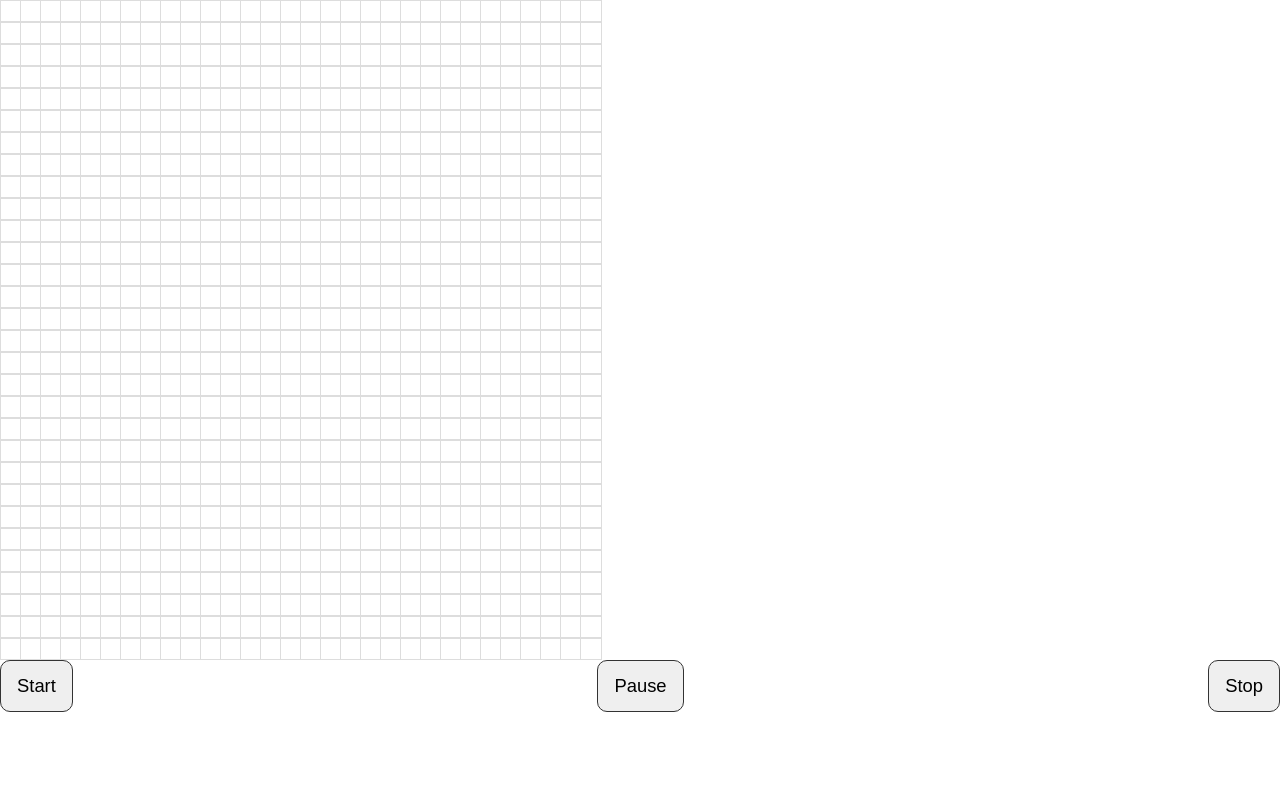
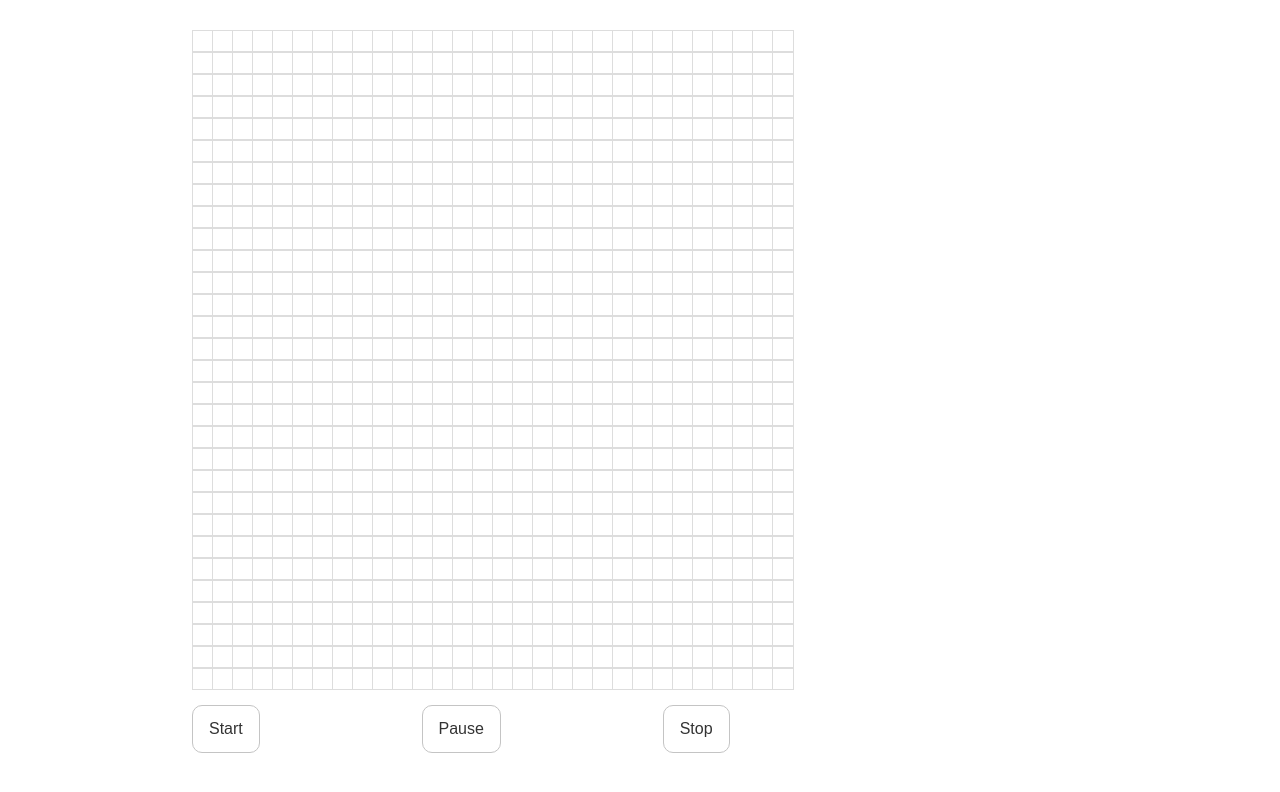
Before and after one commit to Uzoamaka126/game-of-life, a React (Create React App) app in the folder app/: page / in a window 1280 px wide. Shown: the top 792 px of the page. Built offline with nearby package versions, Linux system fonts and the light colour scheme.

Commit message:
Implement the function used to run the simulation

```diff
--- a/app/src/App.css
+++ b/app/src/App.css
@@ -1,38 +1,3 @@
 .App {
-  text-align: center;
+  min-height: 100vh
 }
-
-.App-logo {
-  height: 40vmin;
-  pointer-events: none;
-}
-
-@media (prefers-reduced-motion: no-preference) {
-  .App-logo {
-    animation: App-logo-spin infinite 20s linear;
-  }
-}
-
-.App-header {
-  background-color: #282c34;
-  min-height: 100vh;
-  display: flex;
-  flex-direction: column;
-  align-items: center;
-  justify-content: center;
-  font-size: calc(10px + 2vmin);
-  color: white;
-}
-
-.App-link {
-  color: #61dafb;
-}
-
-@keyframes App-logo-spin {
-  from {
-    transform: rotate(0deg);
-  }
-  to {
-    transform: rotate(360deg);
-  }
-}
--- a/app/src/components/ActionButtons.jsx
+++ b/app/src/components/ActionButtons.jsx
@@ -1,28 +1,52 @@
-import React from 'react'
+import React from "react";
 
 export function StartButton(props) {
-    return <button style={{
+  return (
+    <button
+      style={{
         borderRadius: "10px",
-        border: "1px solid #333",
+        border: "1px solid #c4c4c4",
         padding: "14px 16px",
-        fontSize: "1.15rem"
-    }}>Start</button>
+        fontSize: "1rem",
+        color: "#333",
+        background: "#fff"
+      }}
+    >
+      Start
+    </button>
+  );
 }
 
 export function PauseButton(props) {
-    return <button style={{
+  return (
+    <button
+      style={{
         borderRadius: "10px",
-        border: "1px solid #333",
+        border: "1px solid #c4c4c4",
         padding: "14px 16px",
-        fontSize: "1.15rem"
-    }}>Pause</button>
+        fontSize: "1rem",
+        color: "#333",
+        background: "#fff"
+      }}
+    >
+      Pause
+    </button>
+  );
 }
 
 export function StopButton(props) {
-    return <button style={{
+  return (
+    <button
+      style={{
         borderRadius: "10px",
-        border: "1px solid #333",
+        border: "1px solid #c4c4c4",
         padding: "14px 16px",
-        fontSize: "1.15rem"
-    }}>Stop</button>
+        fontSize: "1rem",
+        color: "#333",
+        background: "#fff"
+      }}
+    >
+      Stop
+    </button>
+  );
 }
--- a/app/src/components/Grid.jsx
+++ b/app/src/components/Grid.jsx
@@ -1,9 +1,19 @@
-import React, { useState } from "react";
+import React, { useState, useCallback, useRef } from "react";
 import { produce } from "immer";
 import { StartButton, PauseButton, StopButton } from "./ActionButtons";
 
 const numOfRows = 30;
 const numOfColumns = 30;
+const operations = [
+  [0, 1],
+  [0, -1],
+  [1, -1],
+  [-1, 1],
+  [1, 1],
+  [-1, -1],
+  [1, 0],
+  [-1, 0],
+];
 
 export function Grids() {
   const [grid, setGrid] = useState(() => {
@@ -14,9 +24,55 @@ export function Grids() {
     }
     return rows;
   });
+  const [running, setRunning] = useState(false);
+  const runRef = useRef(running);
+  runRef.current = running;
+
+  // Here's the thing, we want our function to run only once
+  // so we are going to use a useCallback and have it take an empty dependency
+  // as a second parameter
+  const startSimulation = useCallback(() => {
+    if (!running.current) return;
+
+    setGrid((g) => {
+      return produce(g, (gridCopy) => {
+        for (let i = 0; i < numOfRows; i++) {
+          for (let j = 0; j < numOfColumns; j++) {
+            //   compute the neighbours
+            let neighbours = 0;
+            operations.forEach(([x, y]) => {
+              const newI = i + x;
+              const newJ = j + y;
+              if (
+                newI >= 0 &&
+                newI <= numOfRows &&
+                newJ >= 0 &&
+                newJ < numOfColumns
+              ) {
+                  neighbours += g[newI][newJ]
+              }
+            });
+              if (neighbours < 2 || neighbours > 3) {
+                  gridCopy[i][j] = 0
+              } else if (g[i][j] === 0 && neighbours === 3) {
+
+              }
+          }
+        }
+      });
+    });
+
+    setTimeout(startSimulation, 1000);
+  }, []);
 
   return (
-    <>
+    <div
+      style={{
+        maxWidth: "70%",
+        margin: "auto",
+        padding: "30px 15px",
+      }}
+    >
       <div
         style={{
           display: "grid",
@@ -43,14 +99,18 @@ export function Grids() {
           ))
         )}
       </div>
-          <div style={{
-              display: "flex",
-              justifyContent: "space-between"
-          }}>
+      <div
+        style={{
+          display: "flex",
+          justifyContent: "space-between",
+          width: "60%",
+          marginTop: "15px",
+        }}
+      >
         <StartButton />
         <PauseButton />
         <StopButton />
       </div>
-    </>
+    </div>
   );
 }
```
